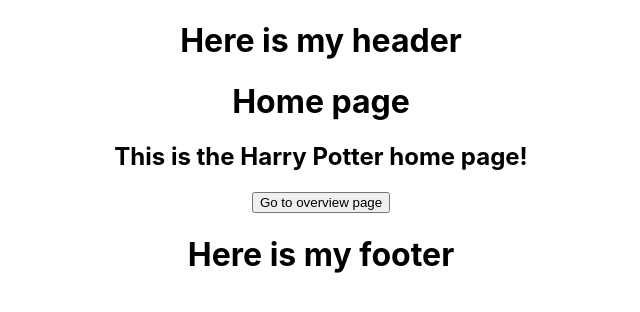
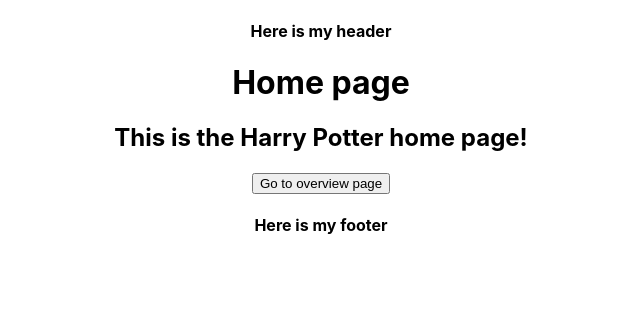
Before and after one commit to TechmongersNL/fs03-react-components, a React (Create React App) app: page / in a window 1280 px wide. Shown: the top 312 px of the page, without its empty margins (319-959 px from the left). Built offline with nearby package versions, Linux system fonts and the light colour scheme.

Commit message:
Remove unused code from App.js

```diff
--- a/src/App.js
+++ b/src/App.js
@@ -1,42 +1,24 @@
 import './App.css';
-import Character from './components/character';
-import charactersData from './charactersData';
-import CharacterList from './components/character-list';
 import {Routes, Route} from 'react-router-dom';
 import HomePage from './pages/home-page';
 import CharacterOverview from './pages/character-overview';
 import CharacterDetail from './pages/character-detail';
 // import something from 'some place'
 
-// Creating a new function component in the same file
-// Normally, we want to create this component in a separate file
-// Then export it, and import it
-const AppNumberTwo = () => {
-  return (
-    <div>
-      <h1>my title!!!</h1>
-      <p>Heres some paragraph text</p>
-    </div>
-  )
-}
 
 // App.js is the entry point to the rest of your app
+// You can see how this behavior is set up in index.js
 // This is default behavior for create-react-app
 function App() {
   return (
     <div className="App">
-        <h1>Here is my header</h1>
+        <h4>Here is my header</h4>
         <Routes>
           <Route path='/' element={<HomePage />} />
           <Route path='/characters' element={<CharacterOverview />} />
           <Route path='/characters/:id' element={<CharacterDetail />} />
         </Routes>
-        { /* The below array iterator (map), loops over every element in the charactersData array */}
-        { /* The result of map is another array with new data */}
-        { /* In our case, this new data is a Character component */}
-        <h1>Here is my footer</h1>
-
-        { /* Using array iterator (map) instead of repeating like below: */ }
+        <h4>Here is my footer</h4>
       </div>
   );
 }
```
